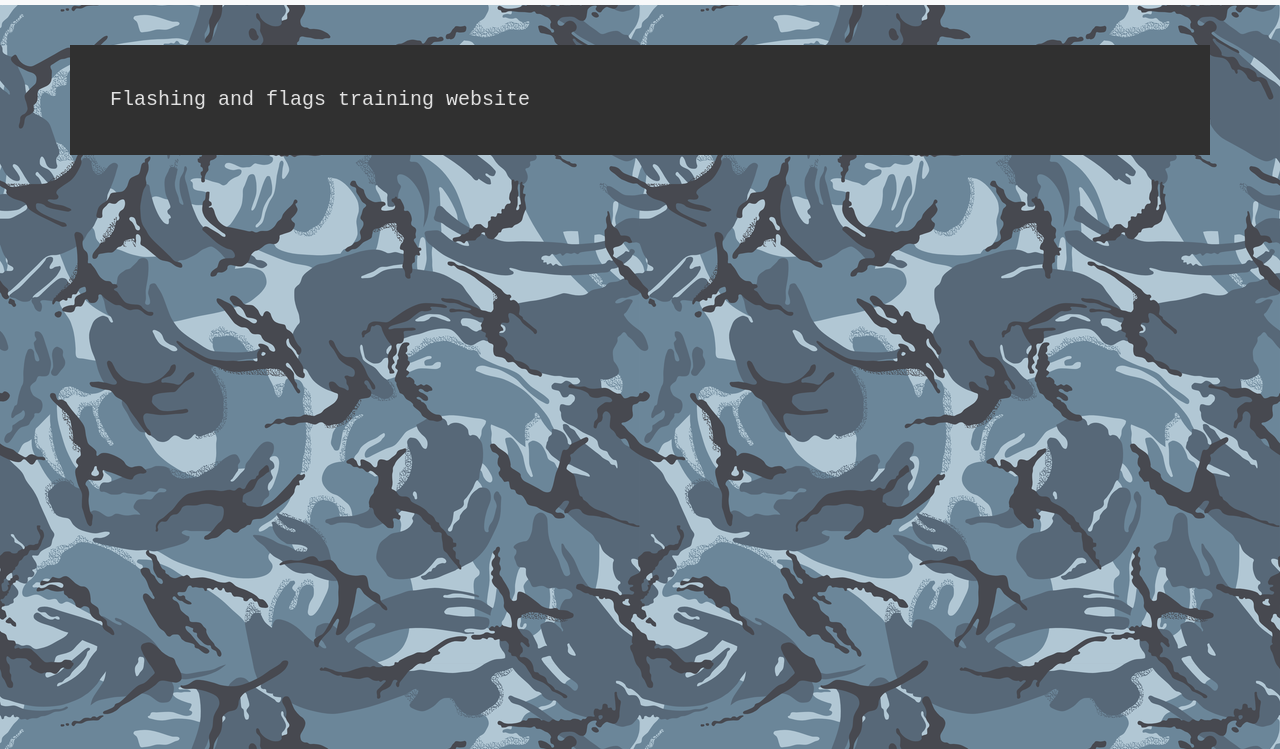
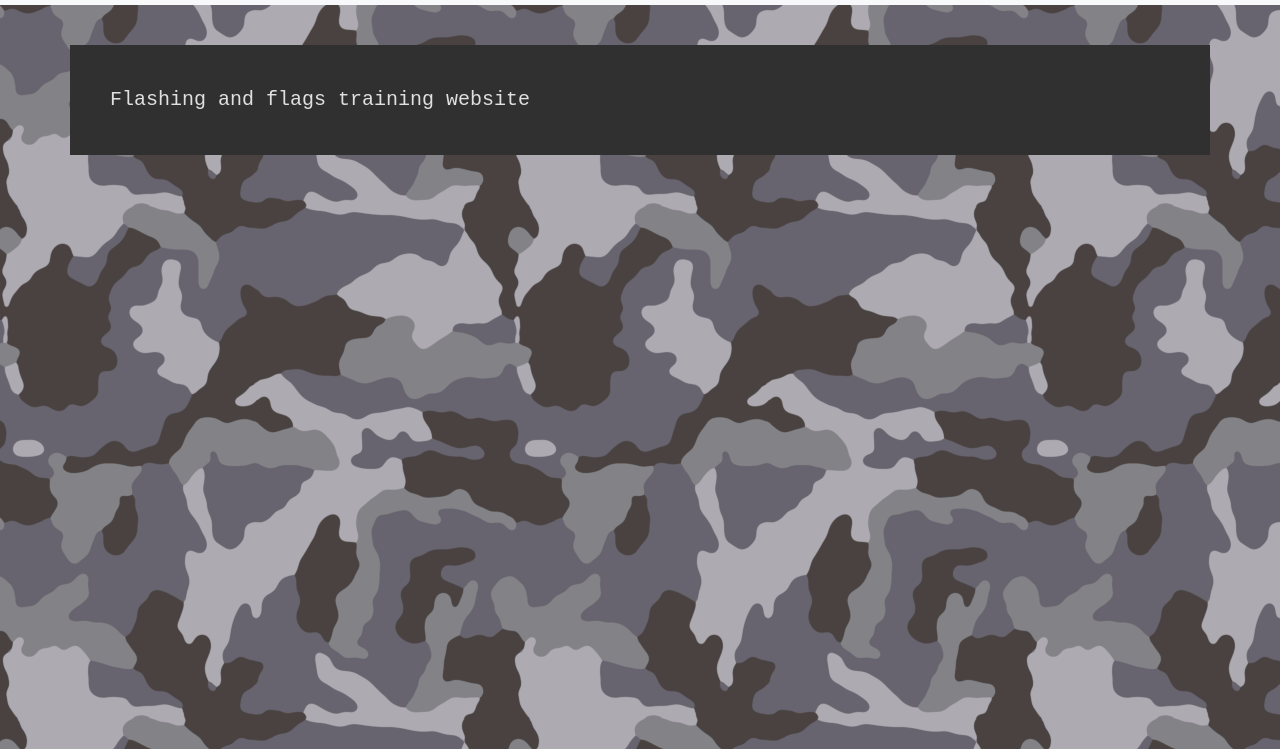
Before and after one commit to luis-caldas/web-cw, a plain HTML site: page index.html in a window 1280 px wide. Shown: the part 51-800 px from the top of the page. Drawn offline with Linux system fonts and the light colour scheme; a web font is replaced by a local one.

Commit message:
changed background

```diff
--- a/css/main.css
+++ b/css/main.css
@@ -46,7 +46,7 @@ html {
 
 body {
 	font-family: iosevka-local, monospace;
-	background-image: url("../images/dpm-navy.png");
+	background-image: url("../images/dpm.png");
 	background-repeat: repeat;
 	background-color: #101010;
 	color: #E0E0E0;
```
Also changed, not shown: images/dpm-army.png (deleted), images/dpm-navy.png (deleted), images/dpm.png (added).
